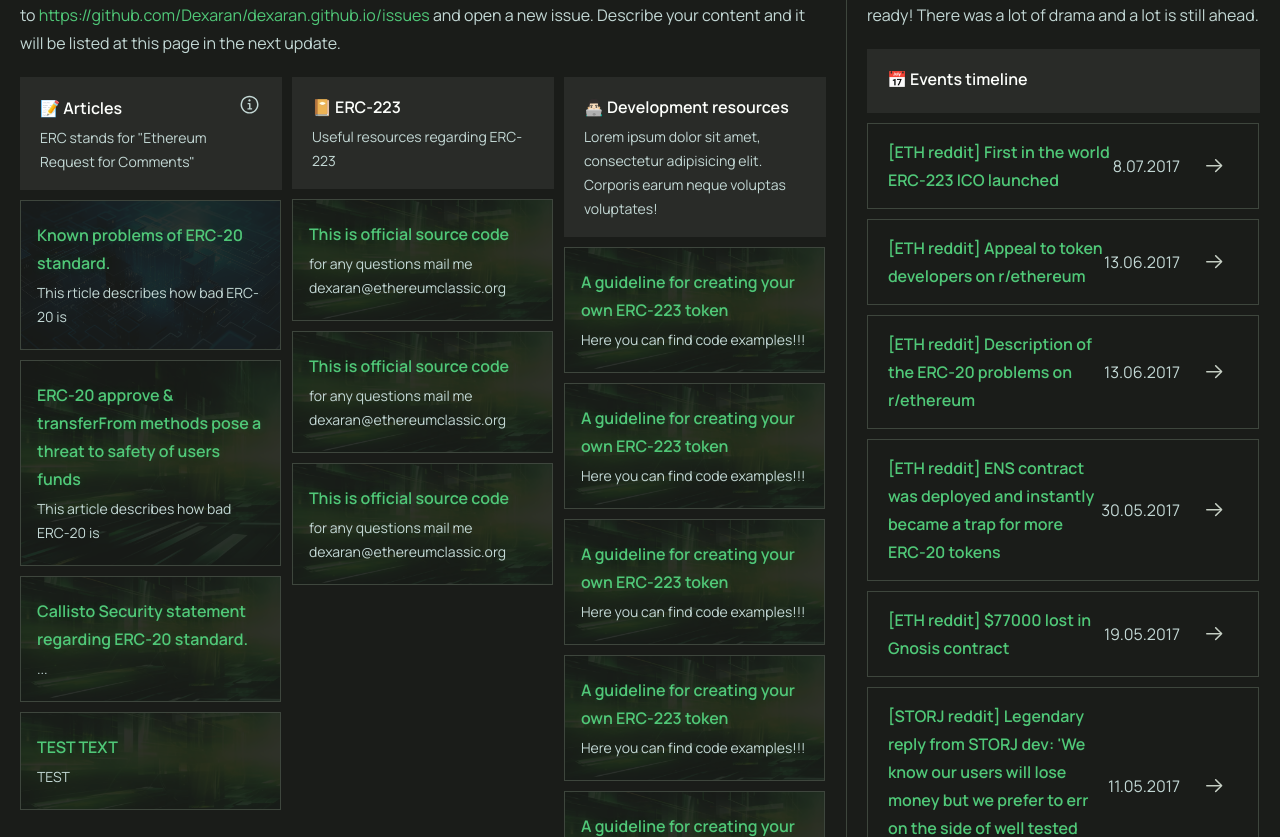
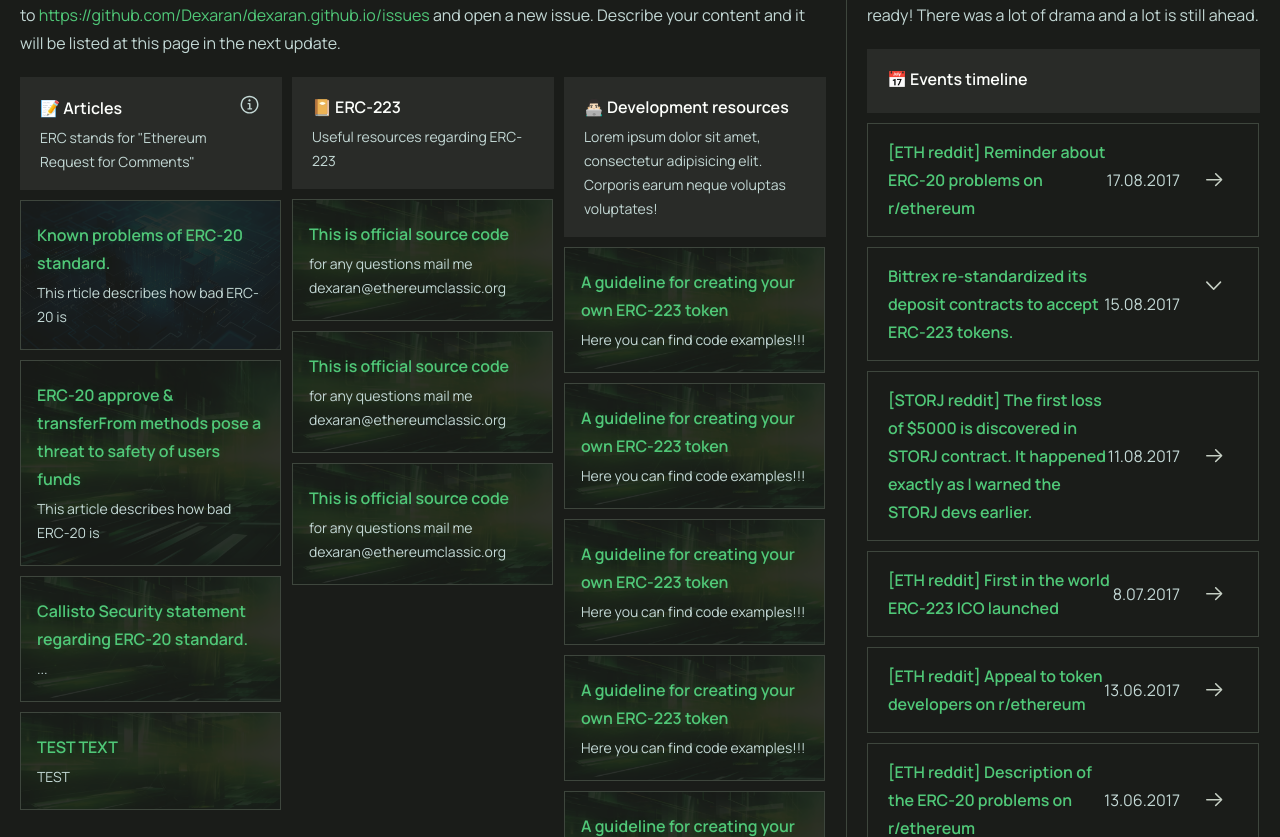
Before and after one commit to Dexaran/dexaran.github.io, a Next.js app in the folder erc223-page-sources/: page / in a window 1280 px wide. Shown: the part 620-1457 px from the top of the page. Built offline with nearby package versions, Linux system fonts and the light colour scheme.

Commit message:
Update events.ts

```diff
--- a/erc223-page-sources/src/constants/events.ts
+++ b/erc223-page-sources/src/constants/events.ts
@@ -1,6 +1,44 @@
 import {IRecentEvent} from "../types";
 
 export const events: IRecentEvent[] = [
+  {
+    title: "[ETH reddit] Reminder about ERC-20 problems on r/ethereum",
+    url: "https://www.reddit.com/r/ethereum/comments/6uckdx/reminder_about_problems_of_most_erc20_tokens/",
+    date: "17.08.2017",
+  },
+  {
+    title: "Bittrex re-standardized its deposit contracts to accept ERC-223 tokens.",
+    urls: [
+      {
+        title: 'reddit',
+        url: 'https://www.reddit.com/r/EthereumClassic/comments/6tvyav/bittrex_restandardized_its_deposit_contracts_for/'
+      },
+      {
+        title: 'steem.it',
+        url: 'https://steemit.com/cryptocurrency/@cryptocoinclub/erc223-deposit-contracts-are-now-good-for-bittrex'
+      },
+      {
+        title: 'stack exchange',
+        url: 'https://ethereum.stackexchange.com/questions/30794/bittrex-using-smart-contract-address-to-get-funds-erc-20-deposit'
+      },
+    ],
+    date: "15.08.2017",
+    id: "erc223_support",
+  },
+  /*
+  {
+    title: "[STORJ reddit] The first loss of $5000 is discovered in STORJ contract. It happened exactly as I warned the STORJ devs earlier.",
+    url: "https://www.reddit.com/r/EthereumClassic/comments/6tvyav/bittrex_restandardized_its_deposit_contracts_for/",
+    date: "15.08.2017",
+    id: "erc223_support",
+  },
+  */
+  {
+    title: "[STORJ reddit] The first loss of $5000 is discovered in STORJ contract. It happened exactly as I warned the STORJ devs earlier.",
+    url: "https://www.reddit.com/r/storj/comments/6t2czj/5000_are_lost_storj_erc20_tokens_are_vulnerable/",
+    date: "11.08.2017",
+    id: "storj",
+  },
   {
     title: "[ETH reddit] First in the world ERC-223 ICO launched",
     url: "https://www.reddit.com/r/ethereum/comments/6m2vvn/the_first_erc223_ico_is_now_launched_on/",
```
